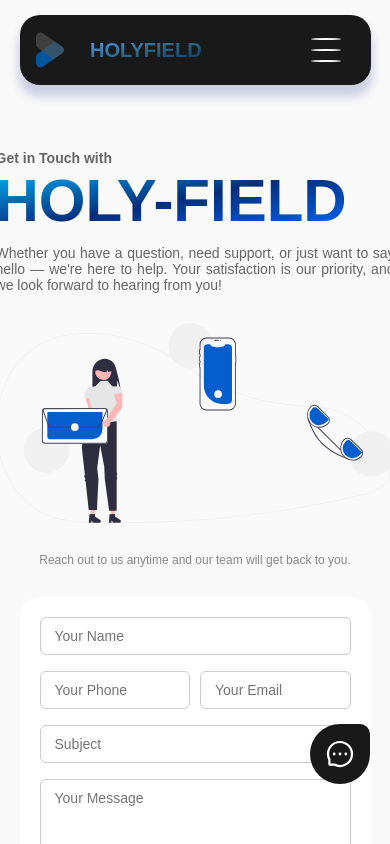
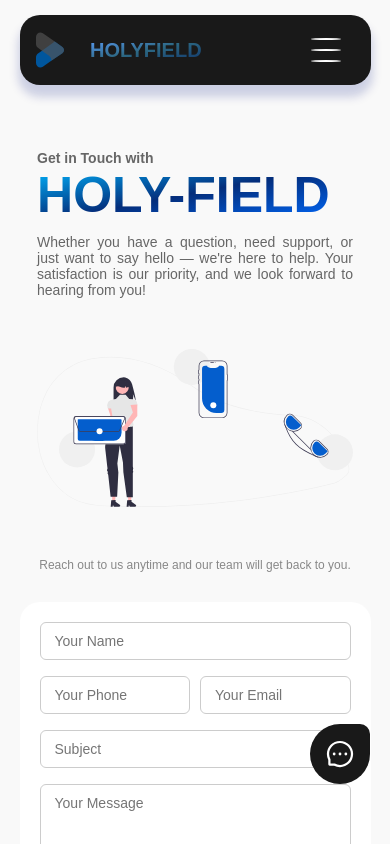
Before and after one commit to nehldotjs/holyfield, a React (Create React App) app: page /contact-us in a window 390 px wide. Shown: the top 844 px of the page. Built offline with nearby package versions, Linux system fonts and the light colour scheme.

Commit message:
new commit

```diff
--- a/src/styles/contact.css
+++ b/src/styles/contact.css
@@ -141,9 +141,13 @@
         flex-direction: column;
     }
 
+    .contact-svg-wrapper {
+        max-width: 90%;
+    }
+
     .contact-svg-wrapper img {
         height: 200px;
-        width: auto;
+        width: 100%;
         object-fit: contain;
         margin: auto;
         display: flex;
@@ -151,11 +155,12 @@
 
     .contact-write-up h1 {
         width: 100%;
+
     }
 
     .contact-write-up h1 span {
         text-align: center;
-        font-size: 60px;
+        font-size: 50px;
         margin: auto;
         width: 100%;
     }
```
